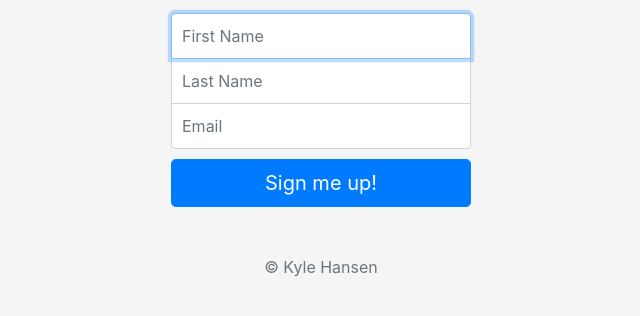
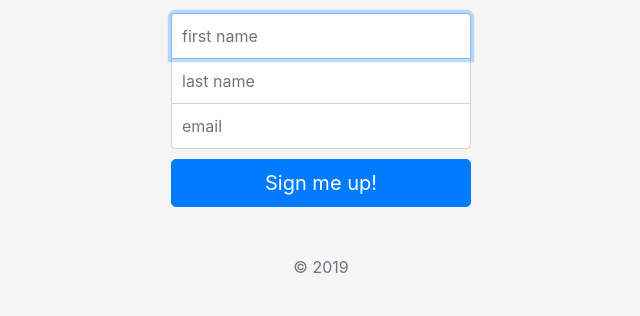
Before and after one commit to polysplitter/Newsletter-Signup, a website: page signup.html in a window 1280 px wide. Shown: the part 336-652 px from the top of the page, 319-959 px from the left. Drawn offline with nearby package versions, Linux system fonts and the light colour scheme.

Commit message:
updates to config, and signup pages

```diff
--- a/app.js
+++ b/app.js
@@ -1,5 +1,6 @@
 const express = require('express')
 const request = require('request')
+const config = require('./config')
 
 const app = express()
 
--- a/signup.html
+++ b/signup.html
@@ -21,12 +21,12 @@
       <img class="mb-4" src="images/041-muffin.svg" alt="" width="72" height="72">
       <h1 class="h3 mb-3 font-weight-normal">Sign up to my News Letter</h1>
 
-      <input type="text" name="firstname" class="form-control top" placeholder="First Name" required autofocus>
-      <input type="text" name='lastname' class="form-control middle" placeholder="Last Name" required>
-      <input type="email" name='email' class="form-control bottom" placeholder="Email" required>
+      <input type="text" name="firstname" class="form-control top" placeholder="first name" required autofocus>
+      <input type="text" name='lastname' class="form-control middle" placeholder="last name" required>
+      <input type="email" name='email' class="form-control bottom" placeholder="email" required>
 
       <button class="btn btn-lg btn-primary btn-block" type="submit">Sign me up!</button>
-      <p class="mt-5 mb-3 text-muted">&copy; Kyle Hansen</p>
+      <p class="mt-5 mb-3 text-muted">&copy; 2019</p>
     </form>
   </body>
 </html>
```
Also changed, not shown: 1 other file.
